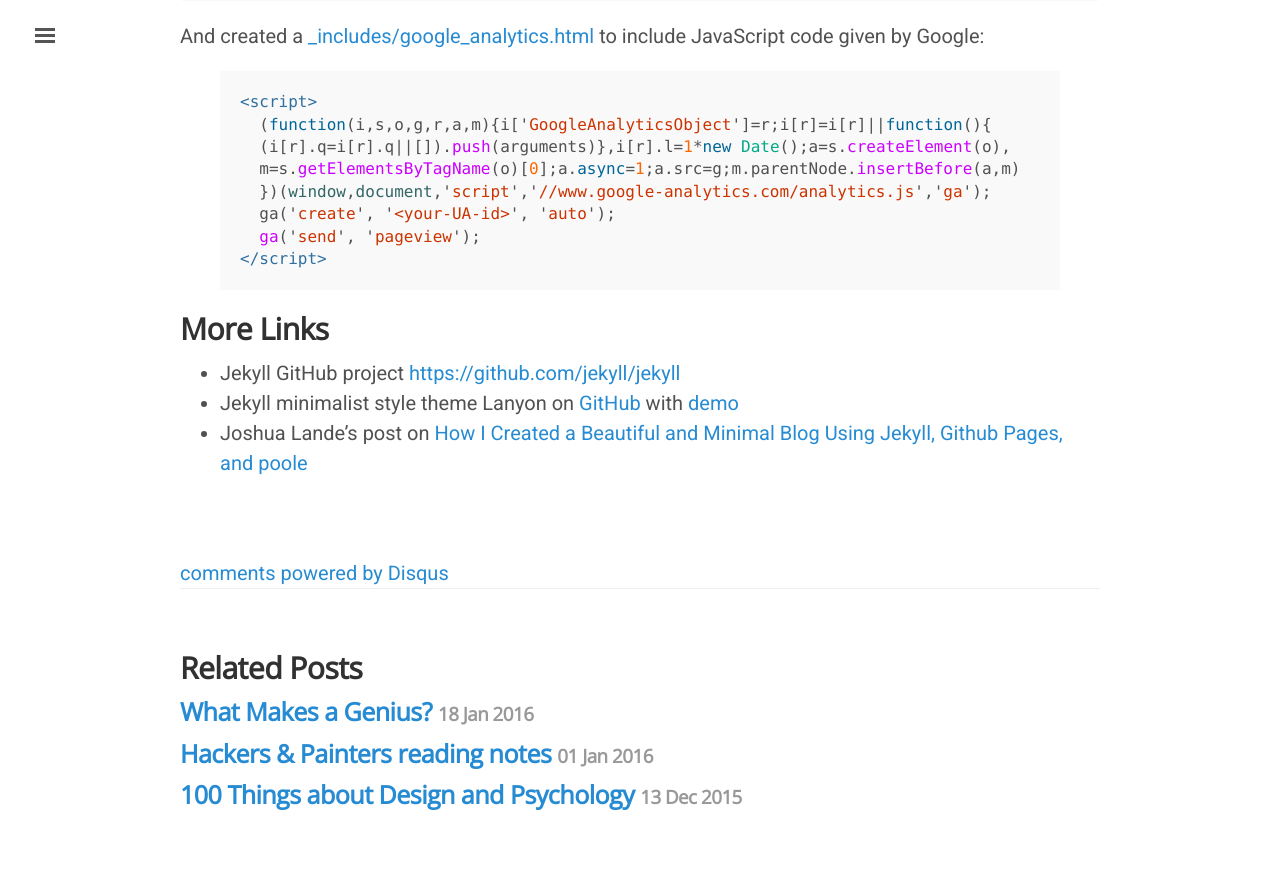
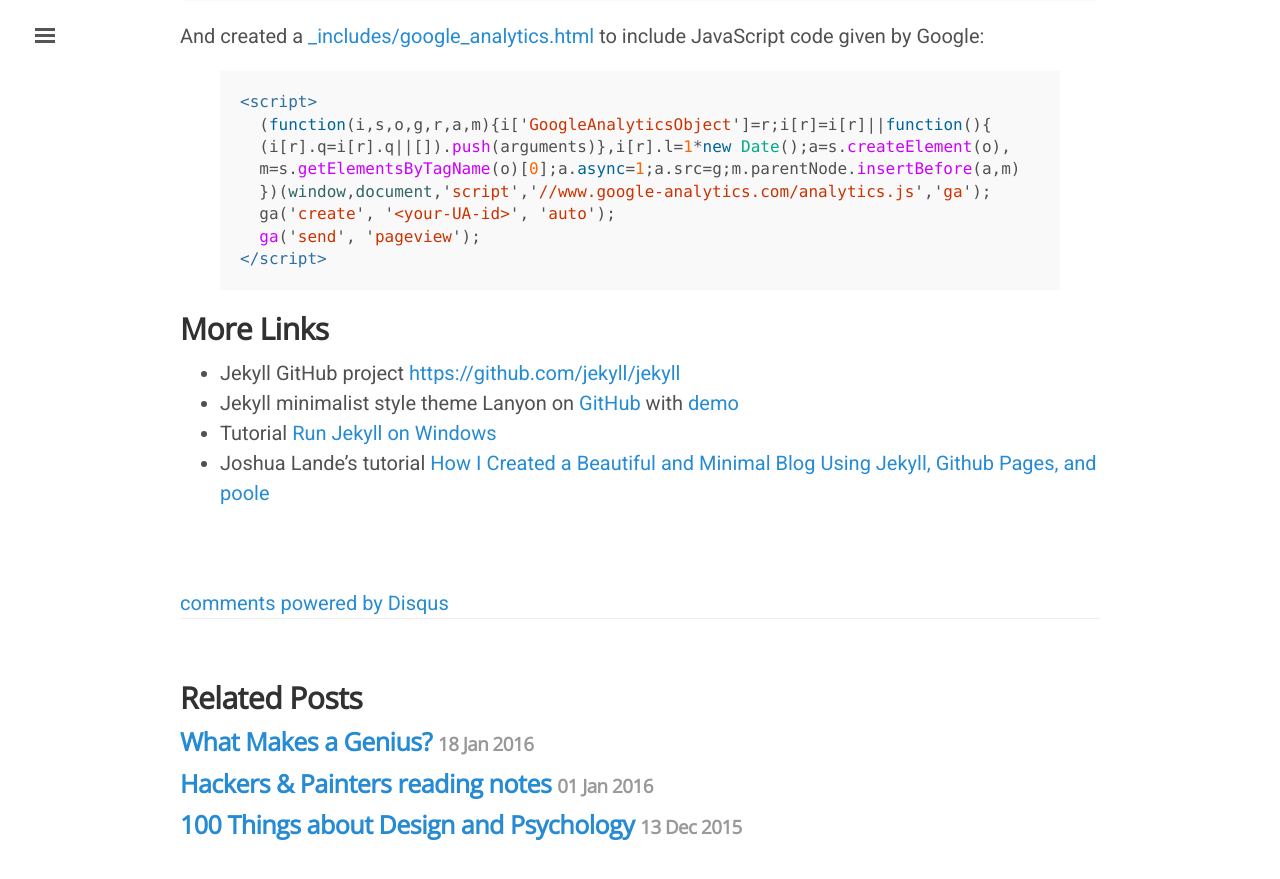
Before and after one commit to dhei/dhei.github.io, a Jekyll site: the page built from _posts/2016-01-30-how-to-build-blog-with-jekyll.md, in a window 1280 px wide and 900 px high, scrolled down 5472 px. Shown: the top 879 px of the window. Built offline with Jekyll 4.4.1, drawn with Linux system fonts in a browser that asks for light colours; comment, search, counter and statistics services are not loaded; part of the change alters nothing that is shown.

Commit message:
[Blog] Update content

```diff
--- a/_posts/2016-01-30-how-to-build-blog-with-jekyll.md
+++ b/_posts/2016-01-30-how-to-build-blog-with-jekyll.md
@@ -22,9 +22,9 @@ From my point of view, there are a few reasons why you might consider using Jeky
 
 * **Static Site** - Jekyll compile your content into static site before deployment. Static content instantly gives you massive scalability almost for free. If scalability is important for your site, static site technology might be a good idea.
 
-* **Free Hosting on GitHub Pages** - [GitHub Pages]() hosted your open sourced site for free, even on a custom domain name.
+* **Free Hosting on GitHub Pages** - [GitHub Pages](https://pages.github.com/) hosted your open sourced site for free, even on a custom domain name.
 
-* **Customization** - All the plugins you asked for, such as [Pagination](), [Permalinks](), [Templating]() and more.
+* **Customization** - All the plugins you asked for, such as [Pagination](http://jekyllrb.com/docs/permalinks/), [Permalinks](http://jekyllrb.com/docs/permalinks/), [Templating](http://jekyllrb.com/docs/templates/) and [more](http://jekyllrb.com/docs/plugins/).
 
 ## How to Get Started
 
@@ -79,7 +79,7 @@ Yes, it *is* this simple.
 
 #### Hosting on GitHub Pages
 
-Now you want to deploy your Jekyll site to Github Pages to take advantages of their free hosting. You can follow GitHub Pages instructions [here](). You simply create a new repository named `{your-github-alias}.github.io`, commit and push your changes to GitHub. Your Jekyll site will go alive on `http://{your-github-alias}.github.io` in seconds.
+Now you want to deploy your Jekyll site to Github Pages to take advantages of their free hosting. You can follow GitHub Pages instructions [here](https://pages.github.com/). You simply create a new repository named `{your-github-alias}.github.io`, commit and push your changes to GitHub. Your Jekyll site will go alive on `http://{your-github-alias}.github.io` in seconds.
 
 Congratulations, you just created and deployed your Jekyll blog hosted on GitHub Pages.
 
@@ -161,4 +161,5 @@ And created a [_includes/google_analytics.html](https://github.com/dhei/dhei.git
 
 * Jekyll GitHub project [https://github.com/jekyll/jekyll]()
 * Jekyll minimalist style theme Lanyon on [GitHub](https://github.com/poole/lanyon) with [demo](http://lanyon.getpoole.com/)
-* Joshua Lande's post on [How I Created a Beautiful and Minimal Blog Using Jekyll, Github Pages, and poole](http://joshualande.com/jekyll-github-pages-poole/)
+* Tutorial [Run Jekyll on Windows](http://jekyll-windows.juthilo.com/)
+* Joshua Lande's tutorial [How I Created a Beautiful and Minimal Blog Using Jekyll, Github Pages, and poole](http://joshualande.com/jekyll-github-pages-poole/)
```
